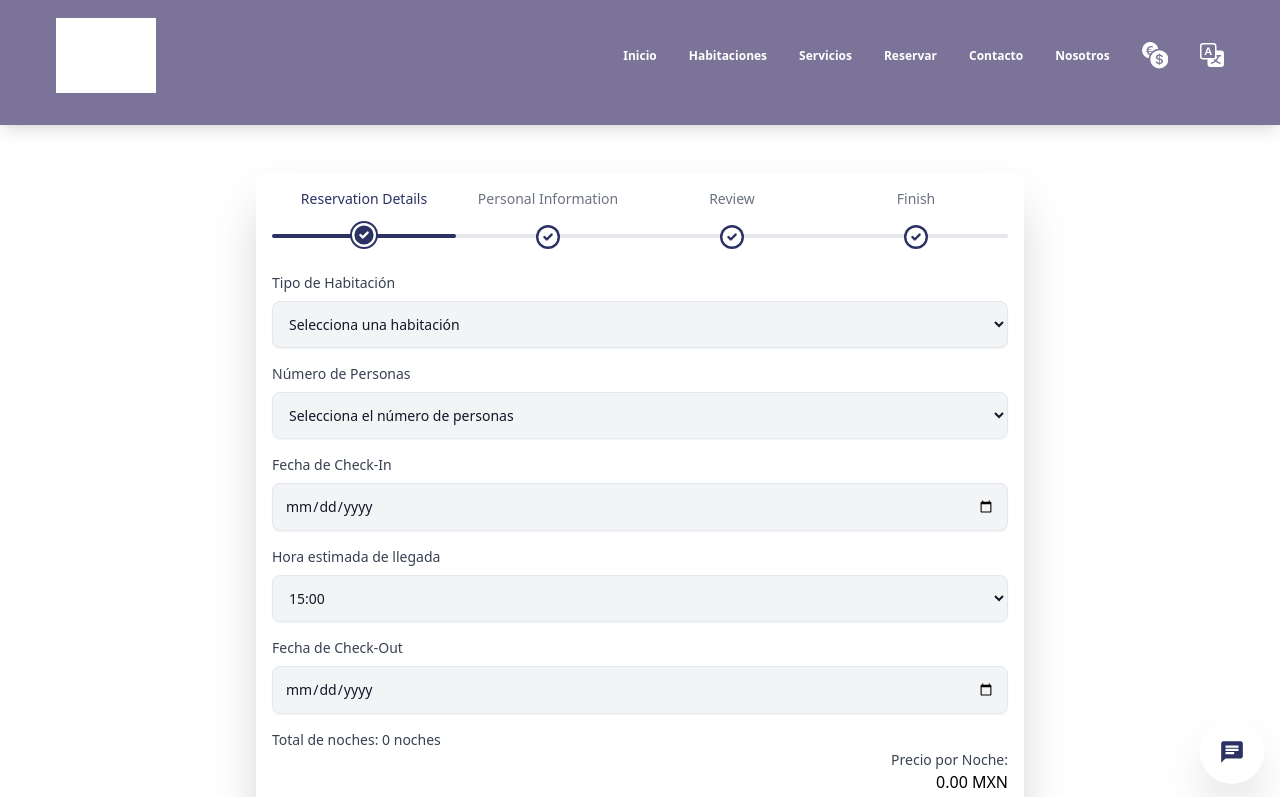
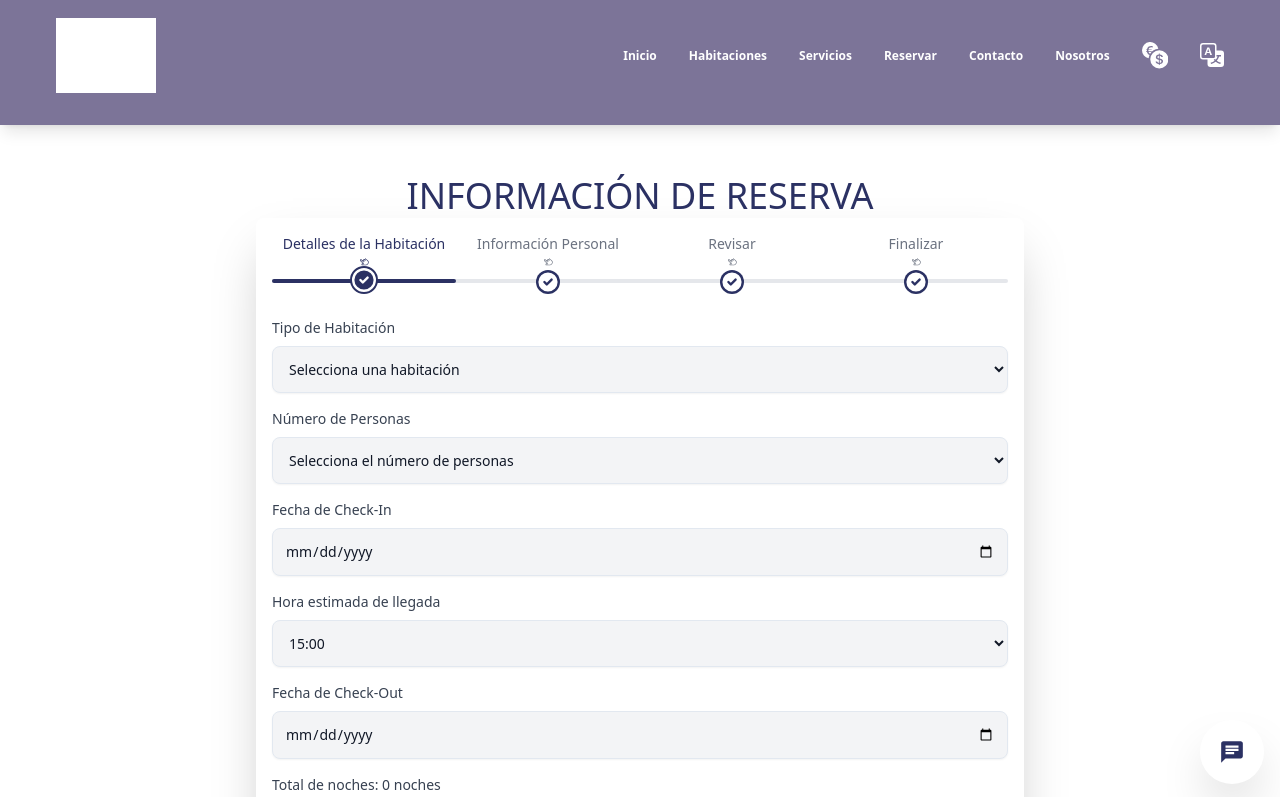
Before and after one commit to OzkrMebasser/plaza-nardos-hotel, a Next.js app: page /reservaciones in a window 1280 px wide. Shown: the top 797 px of the page. Built offline with nearby package versions, Linux system fonts and the light colour scheme; grey boxes are pictures that could not be loaded.

Commit message:
Feat: working on booking steps translations

```diff
--- a/src/app/components/BookingSteps/FinishBooking.jsx
+++ b/src/app/components/BookingSteps/FinishBooking.jsx
@@ -1,11 +1,11 @@
 "use client";
 import jsPDF from "jspdf";
 import html2canvas from "html2canvas";
-
+import Link from "next/link";
 const FinishBooking = ({ data }) => {
   if (!data) return null;
 
-  const { roomType, numberOfPeople, checkInDate, checkOutDate, totalPrice } = data;
+  const { roomType, numberOfPeople, checkInDate, checkOutDate, estimatedArrivalTime, totalPrice } = data;
 
   // Función para descargar el resumen como PDF
   const handleDownloadPDF = () => {
@@ -34,6 +34,7 @@ const FinishBooking = ({ data }) => {
       <p><strong>Tipo de Habitación:</strong> {roomType}</p>
       <p><strong>Número de Personas:</strong> {numberOfPeople}</p>
       <p><strong>Check-In:</strong> {checkInDate}</p>
+      <p><strong>Arriving time: </strong> {estimatedArrivalTime}</p>
       <p><strong>Check-Out:</strong> {checkOutDate}</p>
       <p><strong>Total a Pagar:</strong> {totalPrice}</p>
 
@@ -51,6 +52,14 @@ const FinishBooking = ({ data }) => {
         >
           Imprimir
         </button>
+        <Link href={"/"}>
+        <button
+          className="px-4 py-2 bg-green-600 text-white rounded"
+
+        >
+          Cerrar
+        </button>
+        </Link>
       </div>
     </div>
   );
--- a/src/app/components/BookingSteps/PersonalInfoForm.jsx
+++ b/src/app/components/BookingSteps/PersonalInfoForm.jsx
@@ -2,7 +2,10 @@
 import { useFormik } from "formik";
 import * as Yup from "yup";
 
-const PersonalInfoForm = ({ onSubmit, onBack }) => {
+const PersonalInfoForm = ({ onSubmit, onBack, data }) => {
+
+  console.log(data)
+
   const formik = useFormik({
     initialValues: {
       name: "",
--- a/src/app/components/BookingSteps/StepForm.jsx
+++ b/src/app/components/BookingSteps/StepForm.jsx
@@ -1,20 +1,50 @@
 "use client";
 import { useState } from "react";
+import { useLanguage } from "@/app/contexts/LanguageContext";
+import { MdOutlineBedroomParent } from "react-icons/md";
+import { BsPersonVcard } from "react-icons/bs";
+import { MdPreview } from "react-icons/md";
+import { AiOutlineFileDone } from "react-icons/ai";
+import { LiaHandPointerSolid } from "react-icons/lia";
+
+
+import Title from "@/app/components/Title";
 import PersonalInfoForm from "./PersonalInfoForm";
 import ReservationSummary from "./ReservationSummary";
 import FormOne from "./FormOne.jsx";
 import FinishBooking from "./FinishBooking"; // Importamos el nuevo componente
 
-const steps = [
-  { number: 1, label: "Reservation Details" },
-  { number: 2, label: "Personal Information" },
-  { number: 3, label: "Review" },
-  { number: 4, label: "Finish" },
-];
-
 const StepForm = () => {
   const [currentStep, setCurrentStep] = useState(1);
   const [reservationData, setReservationData] = useState(null);
+  const [personalInfoData, setPersonalInfoData] = useState(null);
+
+  const { getTranslations } = useLanguage();
+  const translations = getTranslations();
+
+  // roomDetails: "Detalles de la Habitación",
+  // personalInfo: "Información Personal",
+  // review: "Revisar",
+  // finish: "Finalizar"
+
+  const steps = [
+    {
+      number: 1,
+      label: `${translations.bookingInfo.roomDetails}`,
+      icon: MdOutlineBedroomParent,
+    },
+    {
+      number: 2,
+      label: `${translations.bookingInfo.personalInfo}`,
+      icon: BsPersonVcard,
+    },
+    { number: 3, label: `${translations.bookingInfo.review}`, icon: MdPreview },
+    {
+      number: 4,
+      label: `${translations.bookingInfo.finish}`,
+      icon: AiOutlineFileDone,
+    },
+  ];
 
   const handleFormSubmit = (data) => {
     if (isFormOneComplete(data)) {
@@ -33,8 +63,9 @@ const StepForm = () => {
     );
   };
 
-  const handleConfirm = (personalInfo) => {
-    setReservationData({ ...reservationData, personalInfo });
+  const handleConfirm = (personalInfoData) => {
+    setReservationData({ ...reservationData });
+    setPersonalInfoData({ ...personalInfoData });
     setCurrentStep(3); // Mover al paso de resumen
   };
 
@@ -49,18 +80,23 @@ const StepForm = () => {
   const progressPercentage = (currentStep / steps.length) * 100;
 
   return (
+    <>
+      <Title title={translations.bookingInfo.titleH1} />
       <div className="p-4 max-w-[48rem] mx-auto shadow-2xl rounded-lg">
         {/* Steps Bar */}
         <div className="relative">
           <h2 className="sr-only">Steps</h2>
 
           {/* Progress Bar Background */}
-        <div className="absolute top-[9px] lg:top-[2.8rem] w-full h-1 bg-gray-200 rounded-lg"></div>
+          <div className="absolute top-[3.4rem] lg:top-[2.8rem] w-full h-1 bg-gray-200 rounded-lg"></div>
 
           {/* Progress Indicator */}
           <div
-          className="absolute top-[9px] lg:top-[2.8rem] h-1 bg-[#2b3163] rounded-lg"
-          style={{ width: `${progressPercentage}%`, transition: "width 0.3s" }}
+            className="absolute top-[3.4rem] lg:top-[2.8rem] h-1 bg-[#2b3163] rounded-lg"
+            style={{
+              width: `${progressPercentage}%`,
+              transition: "width 0.3s",
+            }}
           ></div>
 
           <ol className="relative z-10 grid grid-cols-4 text-sm font-medium text-gray-500">
@@ -74,7 +110,7 @@ const StepForm = () => {
                 }`}
               >
                 <span
-                className={`absolute -bottom-6 rounded-full ${
+                  className={`absolute -bottom-6 rounded-full  ${
                     currentStep >= step.number
                       ? "bg-white text-[#2b3163] border-2 border-[#2b3163]"
                       : "bg-[#2b3163] text-white"
@@ -93,7 +129,17 @@ const StepForm = () => {
                     />
                   </svg>
                 </span>
-              <span className="mb-4 hidden sm:block">{step.label}</span>
+                <div className="flex justify-center items-center has-tooltip">
+                  <span className="mb-4 text-[.6rem] lg:text-sm text-center hidden sm:block">
+                    {step.label}
+                  </span>
+                  <span className="mb-4 text-[.6rem] lg:text-sm text-center block sm:hidden cursor-pointer ">
+                  <span className='tooltip rounded shadow-lg p-1 bg-gray-100 text-[#2b3163] mt-7 w-[5rem] -ml-9'>{step.label}</span>
+                    {<step.icon className="h-7 w-7" />}
+
+                  </span>
+                  <span className="  mt-5 text-center absolute"><LiaHandPointerSolid className="h-[10px] w-[10px] -rotate-45 "/></span>
+                </div>
               </li>
             ))}
           </ol>
@@ -105,24 +151,25 @@ const StepForm = () => {
           {currentStep === 2 && (
             <PersonalInfoForm
               data={reservationData}
+              personalData={personalInfoData}
               onSubmit={handleConfirm}
               onBack={() => setCurrentStep(1)}
             />
           )}
           {currentStep === 3 && (
             <>
-            <ReservationSummary data={reservationData} />
-            <button
-              className="mt-4 px-4 py-2 bg-blue-600 text-white rounded"
-              onClick={handleFinish}
-            >
-              Finish
-            </button>
+              <ReservationSummary
+                data={reservationData}
+                personalData={personalInfoData}
+                onSubmit={handleFinish}
+                onBack={handleBack}
+              />
             </>
           )}
           {currentStep === 4 && <FinishBooking data={reservationData} />}
         </div>
       </div>
+    </>
   );
 };
 
--- a/src/app/globals.css
+++ b/src/app/globals.css
@@ -2,6 +2,13 @@
 @tailwind components;
 @tailwind utilities;
 
+.tooltip {
+  @apply invisible absolute;
+}
+
+.has-tooltip:hover .tooltip {
+  @apply visible z-50;
+}
 @layer utilities {
     .animate-slide-right {
       @apply transform transition-transform duration-300;
--- a/src/app/locales/en.js
+++ b/src/app/locales/en.js
@@ -53,6 +53,15 @@ export const en = {
   bookNow: "Book",
   enlargeImg: "Click to enlarge image",
   closeImg: "Close image",
+
+  //Booking info
+  bookingInfo: {
+    titleH1: "Booking Information",
+    roomDetails: "Room Details",
+    personalInfo: "Personal Information",
+    review: "Review",
+    finish: "Finish",
+  },
 
   // "Double Room, Balcón y terraza"
   dlbBedRoom: {
--- a/src/app/locales/es.js
+++ b/src/app/locales/es.js
@@ -53,6 +53,17 @@ export const es = {
   bookNow: "Reservar",
   enlargeImg: "Haz clic para agrandar la imagen",
   closeImg: "Cerrar imagen",
+
+  //Booking info
+  bookingInfo: {
+    titleH1: "Información de reserva",
+    roomDetails: "Detalles de la Habitación",
+    personalInfo: "Información Personal",
+    review: "Revisar",
+    finish: "Finalizar"
+
+
+  },
 
   // "Double Room, Balcón y terraza "
   dlbBedRoom: {
--- a/src/app/locales/fr.js
+++ b/src/app/locales/fr.js
@@ -51,6 +51,14 @@ export const fr = {
   enlargeImg: "Cliquez pour agrandir l'image",
   closeImg: "Fermer l'image",
 
+  //Booking info
+  bookingInfo: {
+    titleH1: "Informations de Réservation",
+    roomDetails: "Détails de la Chambre",
+    personalInfo: "Informations Personnelles",
+    review: "Réviser",
+    finish: "Terminer",
+  },
   // "Double Room, Balcón y terraza"
   dlbBedRoom: {
     title: "Chambre Double",
--- a/src/app/locales/it.js
+++ b/src/app/locales/it.js
@@ -51,6 +51,14 @@ export const it = {
   enlargeImg: "Clicca per ingrandire l'immagine",
   closeImg: "Chiudi immagine",
 
+  //Booking info
+  bookingInfo: {
+    titleH1: "Informazioni sulla Prenotazione",
+    roomDetails: "Dettagli della Camera",
+    personalInfo: "Informazioni Personali",
+    review: "Rivedere",
+    finish: "Finire",
+  },
   // "Double Room, Balcón y terraza"
   dlbBedRoom: {
     title: "Camera doppia",
--- a/src/app/reservaciones/page.js
+++ b/src/app/reservaciones/page.js
@@ -1,11 +1,11 @@
-import StepForm from '@/app/components/BookingSteps/StepForm';
+import StepForm from "@/app/components/BookingSteps/StepForm";
 
 export const metadata = {
   title: `Hotel Plaza Nardo's | Reservaciones`,
   description:
     "Ubicado en el corazón de Playa del Carmen, a solo una cuadra de la Quinta Avenida, Plaza Nardo's es un hotel recién remodelado que ofrece una experiencia única. Con su playa privada y fácil acceso a las mejores tiendas y restaurantes, disfrutarás de una estancia inigualable en el centro turístico de la ciudad. ¡Ven y descubre la comodidad y el encanto de Plaza Nardo's!",
   icons: {
-    icon: '/favicon.ico',
+    icon: "/favicon.ico",
   },
 };
 
@@ -14,9 +14,7 @@ const Reservaciones = () => {
     <>
       <section className="h-[125px] bg-[#7c7498] shadow-lg top-0 left-0 w-full transition-all duration-300"></section>
       <section className="mt-4 py-8">
-
         <StepForm />
-
       </section>
     </>
   );
```
Also changed, not shown: src/app/components/BookingSteps/ReservationSummary.jsx (+57 -13 lines). Lines whose indentation alone changed are shown as unchanged.
